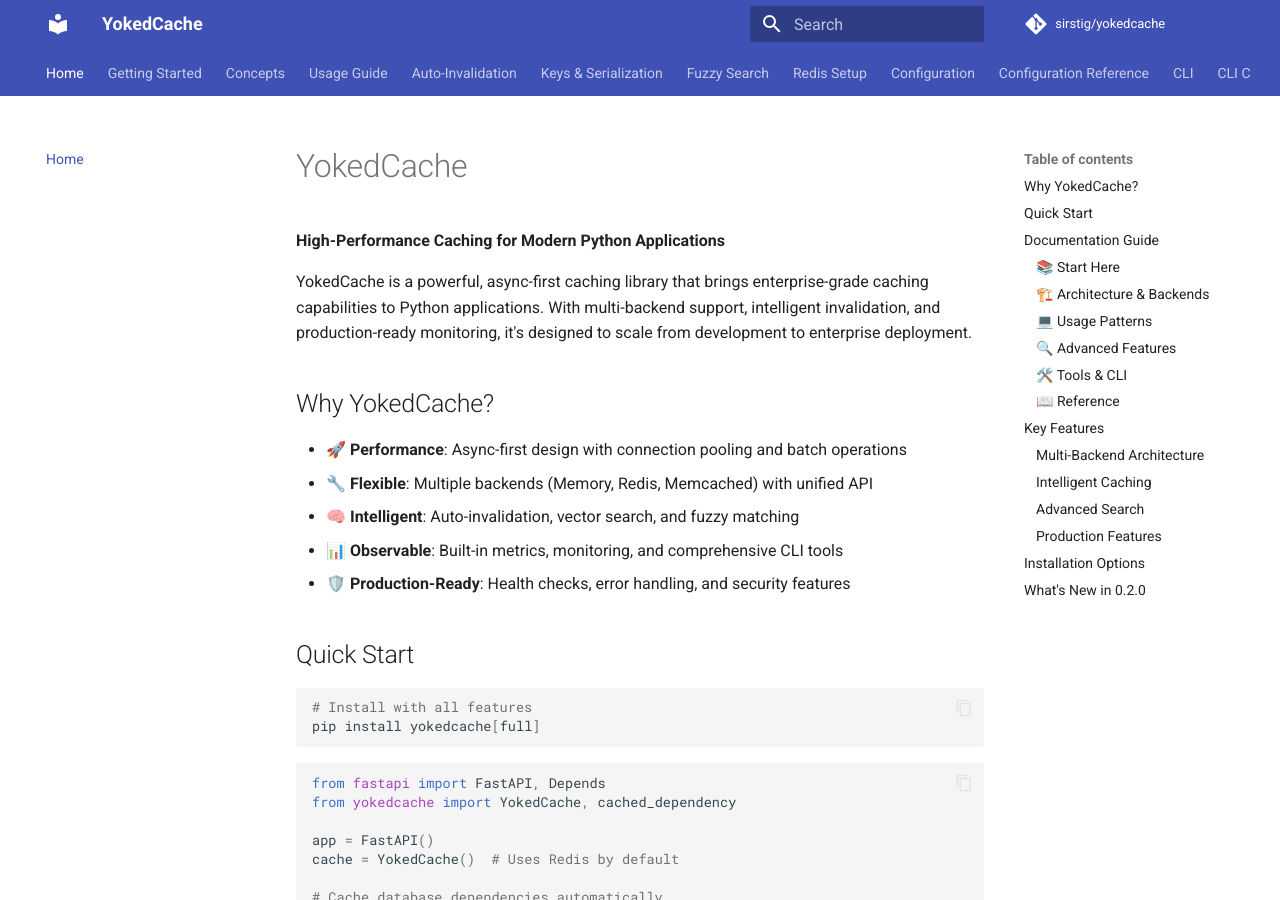
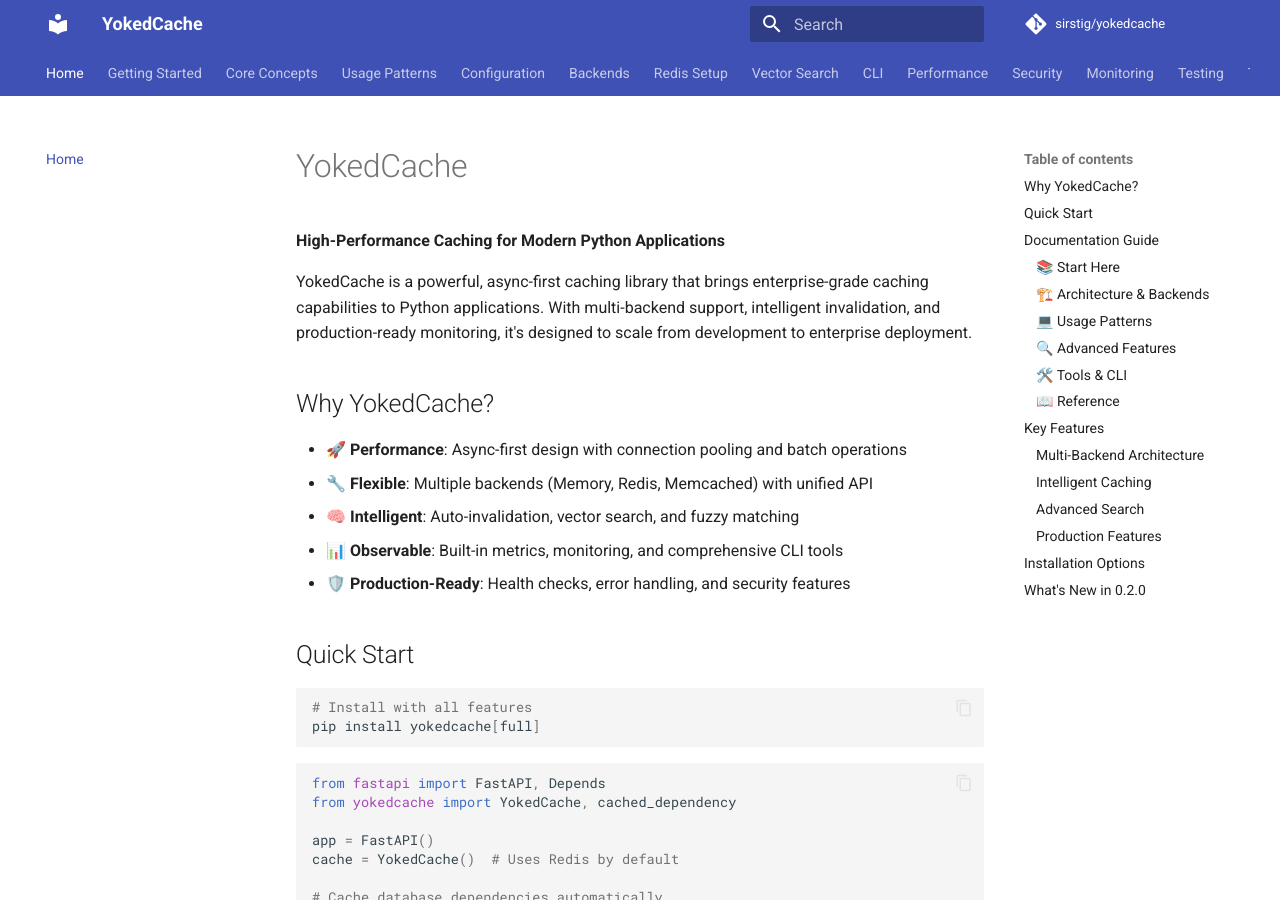
Before and after one commit to SirStig/yokedcache, an MkDocs documentation site: the page built from docs/index.md, in a window 1280 px wide and 900 px high. Built offline with MkDocs 1.6.1 and Material for MkDocs 9.7.7, drawn with Linux system fonts in a browser that asks for light colours; comment, search, counter and statistics services are not loaded.

Commit message:
chore: enhance documentation and streamline project structure
- Added a star request button in README for visibility
- Verified documentation build process with `mkdocs build --strict`
- Updated documentation dependencies to latest versions
- Enhanced CONTRIBUTING.md with documentation build requirements
- Fixed mkdocs navigation and relative link issues
- Removed Acknowledgments section from README for a cleaner appearance

```diff
--- a/docs/index.md
+++ b/docs/index.md
@@ -76,7 +76,7 @@
 ### 📖 **Reference**
 Detailed technical documentation:
 
-- **[API Reference](api/)** - Complete API documentation
+- **[API Reference](api/index.md)** - Complete API documentation
 - **[Performance Guide](performance.md)** - Optimization and tuning
 - **[Security Guide](security.md)** - Security best practices
 - **[Troubleshooting](troubleshooting.md)** - Common issues and solutions
--- a/mkdocs.yml
+++ b/mkdocs.yml
@@ -49,23 +49,20 @@
 nav:
   - Home: index.md
   - Getting Started: getting-started.md
-  - Concepts: concepts.md
-  - Usage Guide: usage.md
-  - Auto-Invalidation: auto-invalidation.md
-  - Keys & Serialization: keys-serialization.md
-  - Fuzzy Search: fuzzy-search.md
+  - Core Concepts: core-concepts.md
+  - Usage Patterns: usage-patterns.md
+  - Configuration: configuration.md
+  - Backends: backends.md
   - Redis Setup: redis-setup.md
-  - Configuration: configuration.md
-  - Configuration Reference: config-reference.md
+  - Vector Search: vector-search.md
   - CLI: cli.md
-  - CLI Cookbook: cli-cookbook.md
   - Performance: performance.md
   - Security: security.md
+  - Monitoring: monitoring.md
+  - Testing: testing.md
   - Troubleshooting & FAQ: troubleshooting.md
-  - Examples: examples.md
   - Tutorials:
       - FastAPI: tutorials/fastapi.md
       - SQLAlchemy: tutorials/sqlalchemy.md
-  - Architecture: architecture.md
   - API Reference:
       - Overview: api/index.md
--- a/pyproject.toml
+++ b/pyproject.toml
@@ -93,8 +93,8 @@
 ]
 docs = [
     "mkdocs>=1.4.0",
-    "mkdocs-material>=8.0.0",
-    "mkdocstrings[python]>=0.19.0",
+    "mkdocs-material>=9.0.0",
+    "mkdocstrings[python]>=0.20.0",
 ]
 
 [project.urls]
```
Also changed, not shown: CHANGELOG.md (+18 -1 lines), CODE_OF_CONDUCT.md (+1 -1 lines), CONTRIBUTING.md (+5 -1 lines), README.md (+6 -9 lines), .github/PULL_REQUEST_TEMPLATE.md.
